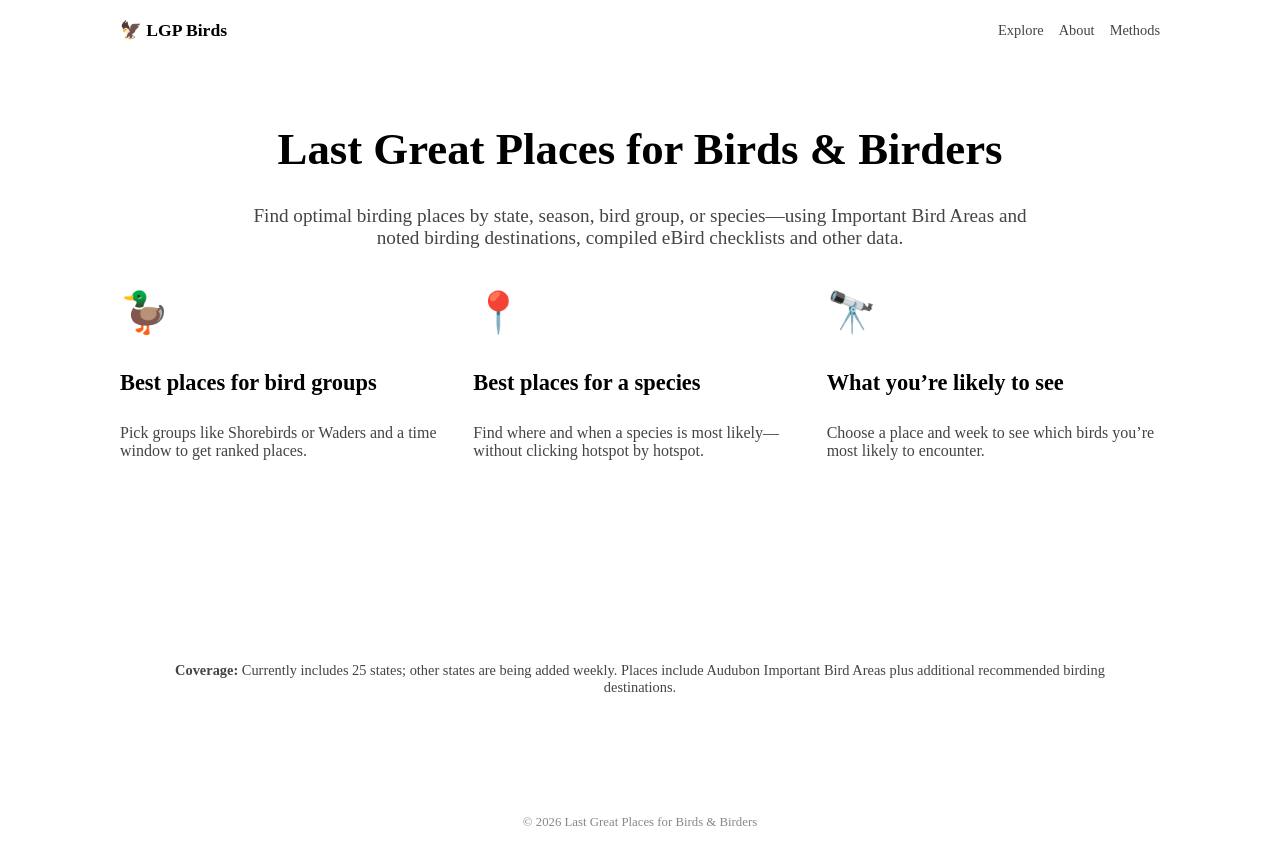
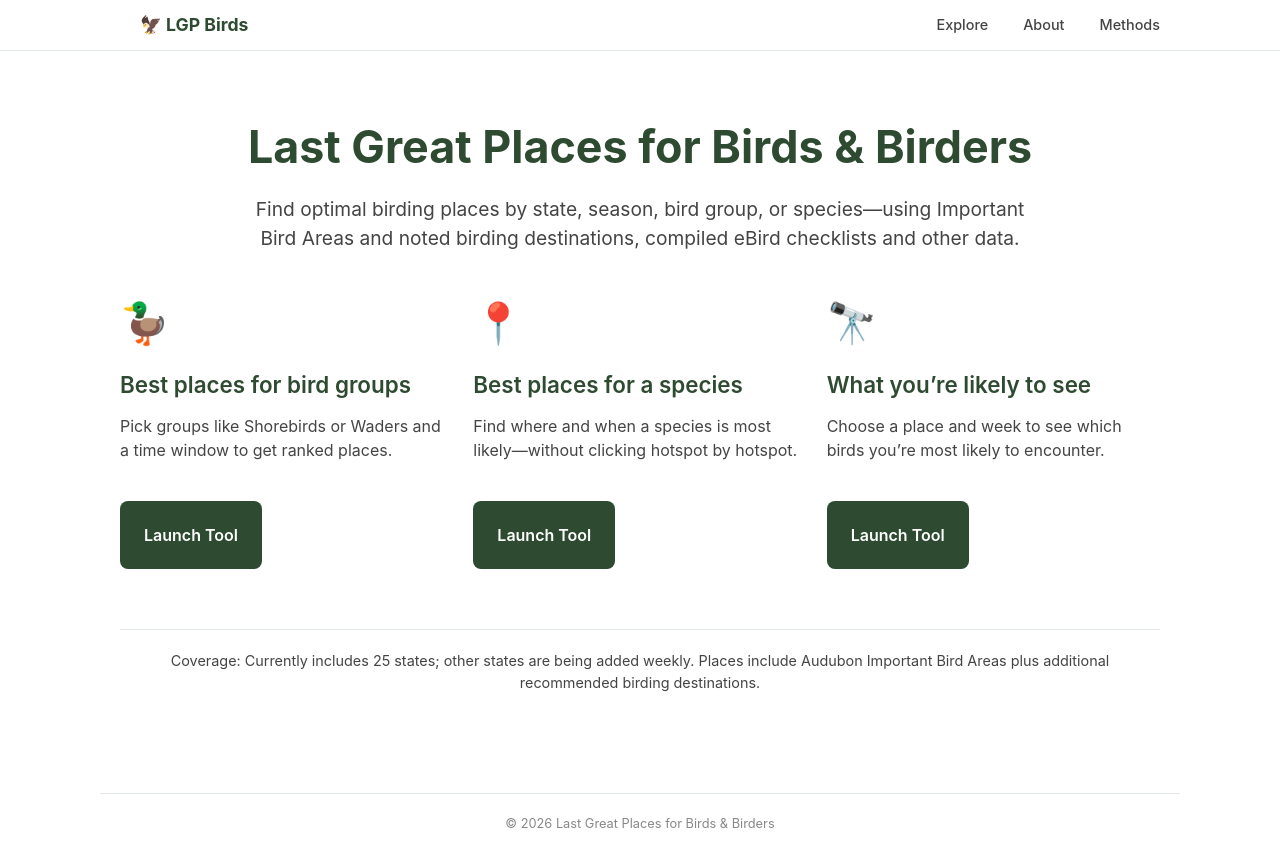
Before and after one commit to lastgreatplaces/LGP-Birds, a Next.js app: page / in a window 1280 px wide. Shown: the top 866 px of the page. Built offline with nearby package versions, Linux system fonts and the light colour scheme.

Commit message:
redid navigation

```diff
--- a/app/globals.css
+++ b/app/globals.css
@@ -1,21 +1,48 @@
-/* 5. NAVIGATION BADGE */
-.nav-badge {
-    background: var(--lgp-green);
-    color: white !important;
-    padding: 6px 16px;
-    border-radius: 20px; /* Pill shape */
-    font-size: 0.85rem;
-    font-weight: 700;
-    text-decoration: none;
-    display: inline-flex;
-    align-items: center;
-    justify-content: center;
-    box-shadow: 0 2px 4px rgba(0,0,0,0.1);
-    transition: opacity 0.2s ease;
+/* 1. THE LGP RESET */
+html, body, div, span, applet, object, iframe,
+h1, h2, h3, h4, h5, h6, p, blockquote, pre,
+a, abbr, acronym, address, big, cite, code,
+del, dfn, em, font, ins, kbd, q, s, samp,
+small, strike, strong, sub, sup, tt, var,
+dl, dt, dd, ol, ul, li,
+fieldset, form, label, legend,
+table, caption, tbody, tfoot, thead, tr, th, td {
+    border: 0;
+    font-family: inherit;
+    font-size: 100%;
+    font-style: inherit;
+    font-weight: inherit;
+    margin: 0;
+    outline: 0;
+    padding: 0;
+    vertical-align: baseline;
 }
 
-.nav-badge:hover {
-    opacity: 0.9;
+body {
+    background: #fff;
+    line-height: 1.5;
+    font-family: -apple-system, BlinkMacSystemFont, "Segoe UI", Roboto, Arial, sans-serif;
+}
+
+article, aside, details, figcaption, figure, footer, header, hgroup, menu, nav, section {
+    display: block;
+}
+
+/* 2. THE BRAND VARIABLES */
+:root {
+  --lgp-green: #2e4a31;
+  --lgp-bg: #f8f9f8;
+  --text-main: #1a1a1a;
+  --border-light: #e2e8e2;
+}
+
+/* 3. RE-DEFINING THE BASICS */
+h1 {
+    font-size: 2.2rem;
+    font-weight: 700;
+    color: var(--lgp-green);
+    margin-bottom: 1rem;
+    line-height: 1.2;
 }
 
 h2 {
@@ -46,5 +73,18 @@
     border-radius: 8px;
     text-decoration: none;
     font-weight: 600;
-    min-height: 44px; /* Essential for mobile touch */
+    min-height: 44px;
 }
+
+/* 5. NAVIGATION LINKS (Restoring your standard look) */
+nav a {
+    color: var(--text-main);
+    text-decoration: none;
+    margin-left: 20px;
+    font-weight: 500;
+    font-size: 0.95rem;
+}
+
+nav a:hover {
+    text-decoration: underline;
+}
```
